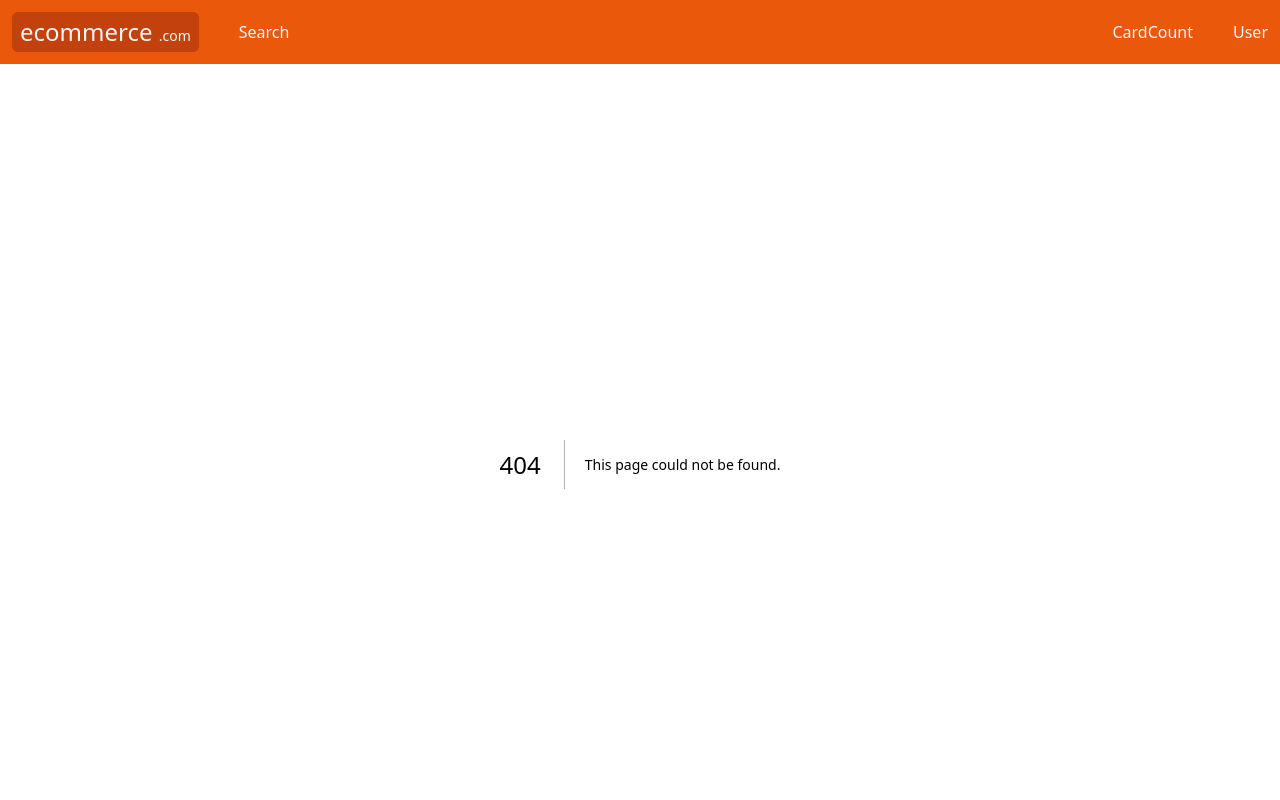
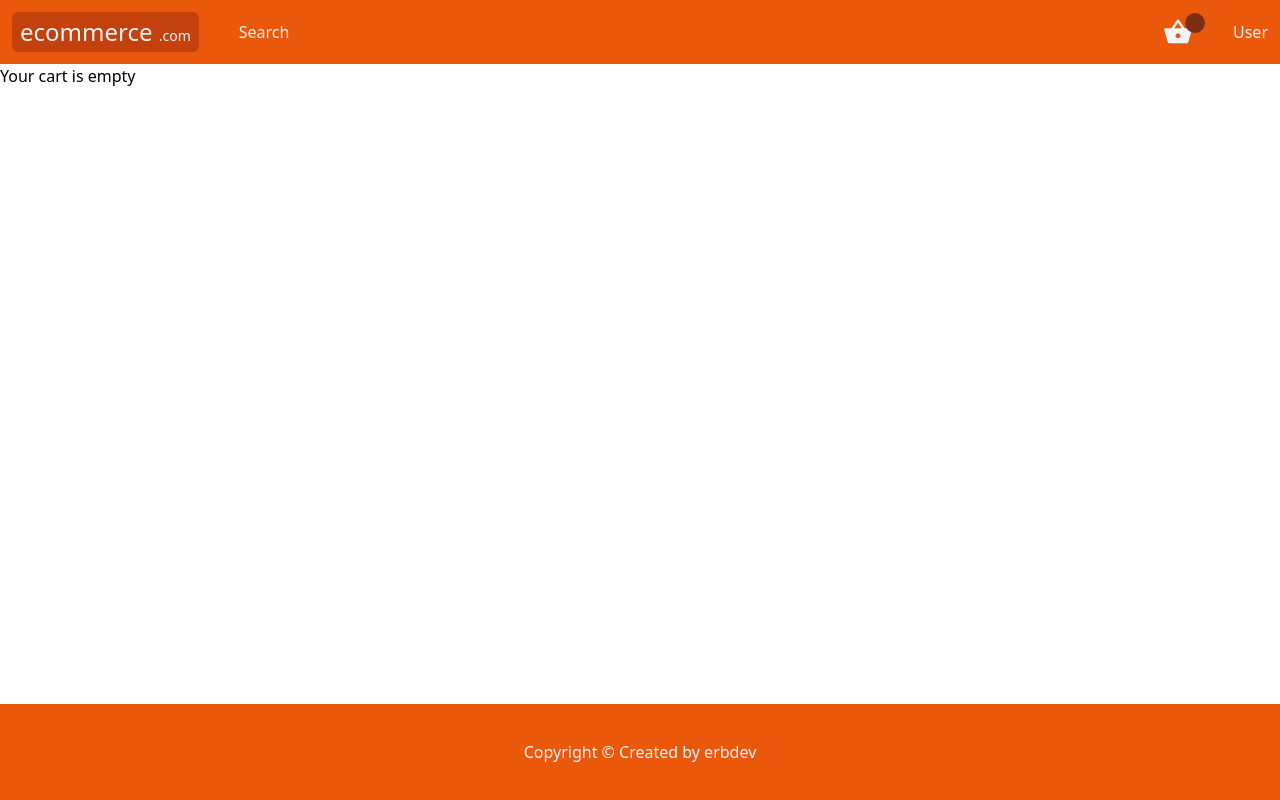
Before and after one commit to erbdev-1/ecommerce-nextjs, a Next.js app: page /cart in a window 1280 px wide. Before the commit this address had no page. Shown: the top 800 px of the page. Built offline with nearby package versions, Linux system fonts and the light colour scheme.

Commit message:
Add cart functionality with local storage integration and create CartClient component

```diff
--- /dev/null
+++ b/app/cart/page.tsx
@@ -0,0 +1,11 @@
+import CartClient from "../components/cart/CartClient";
+
+const Cart = () => {
+  return (
+    <div>
+      <CartClient />
+    </div>
+  );
+};
+
+export default Cart;
--- /dev/null
+++ b/app/components/cart/CartClient.tsx
@@ -0,0 +1,57 @@
+"use client";
+
+import UseCart from "@/hooks/useCart";
+import PageContainer from "../containers/PageContainer";
+import Image from "next/image";
+
+const CartClient = () => {
+  const { cartPrdcts } = UseCart();
+  console.log(cartPrdcts);
+  if (!cartPrdcts || cartPrdcts.length === 0) {
+    return (
+      <div>
+        <h1>Your cart is empty</h1>
+      </div>
+    );
+  }
+  return (
+    <div className="my-3 md:my-10">
+      <PageContainer>
+        <div className="grid grid-cols-5 gap-5 text-center border-b-2 pb-2">
+          <div>Product Image</div>
+          <div>Product Name</div>
+          <div>Product Quantity</div>
+          <div>Product Price</div>
+          <div></div>
+        </div>
+        <div>
+          {cartPrdcts.map((cart) => (
+            <div
+              key={cart.id}
+              className="grid grid-cols-5 gap-5  items-center text-center my-5"
+            >
+              <div className="flex items-center justify-center">
+                <Image src={cart.image} width={40} height={40} alt="" />
+              </div>
+              <div>{cart.name}</div>
+              <div>{cart.quantity}</div>
+              <div className="text-orange-600 text-lg">
+                {cart.price.toFixed(2)} £
+              </div>
+              <div>
+                <button
+                  className="bg-red-500 text-white p-3 border rounded-md"
+                  onClick={() => {}}
+                >
+                  Remove
+                </button>
+              </div>
+            </div>
+          ))}
+        </div>
+      </PageContainer>
+    </div>
+  );
+};
+
+export default CartClient;
--- a/app/components/detail/Comment.tsx
+++ b/app/components/detail/Comment.tsx
@@ -3,7 +3,6 @@ import { Rating } from "@mui/material";
 import { RxAvatar } from "react-icons/rx";
 
 const Comment = ({ prd }: { prd: any }) => {
-  console.log(prd, "comment");
   return (
     <div className="border w-full md:w-1/3 p-2 rounded-lg my-3 ">
       <div className="flex items-center gap-1">
--- a/app/components/navbar/CardCount.tsx
+++ b/app/components/navbar/CardCount.tsx
@@ -1,5 +1,18 @@
+"use client";
+
+import UseCart from "@/hooks/useCart";
+import { MdShoppingBasket } from "react-icons/md";
+
 const CardCount = () => {
-  return <div className="hidden md:flex">CardCount</div>;
+  const { cartPrdcts } = UseCart();
+  return (
+    <div className="hidden md:flex relative">
+      <MdShoppingBasket size={30} />
+      <div className="absolute -top-1 -right-3 text-xs bg-orange-900 w-5 h-5 flex items-center justify-center rounded-full">
+        {cartPrdcts?.length}
+      </div>
+    </div>
+  );
 };
 
 export default CardCount;
--- a/hooks/useCart.tsx
+++ b/hooks/useCart.tsx
@@ -1,7 +1,13 @@
 "use client";
 
 import { CardProductProps } from "@/app/components/detail/DetailClient";
-import { createContext, useCallback, useContext, useState } from "react";
+import {
+  createContext,
+  useCallback,
+  useContext,
+  useEffect,
+  useState,
+} from "react";
 
 interface CartContextType {
   productCartQty: number;
@@ -19,6 +25,12 @@ export const CartContextProvider = (props: Props) => {
   const [productCartQty, setProductCartQty] = useState(0);
   const [cartPrdcts, setCartPrdcts] = useState<CardProductProps[] | null>([]);
 
+  useEffect(() => {
+    const getItem: any = localStorage.getItem("cart");
+    const getItemParse: CardProductProps[] | null = JSON.parse(getItem);
+    setCartPrdcts(getItemParse);
+  }, []);
+
   const addToBasket = useCallback(
     (product) => {
       setCartPrdcts((prev) => {
@@ -28,6 +40,7 @@ export const CartContextProvider = (props: Props) => {
         } else {
           updatedCart = [product];
         }
+        localStorage.setItem("cart", JSON.stringify(updatedCart));
         return updatedCart;
       });
     },
```
